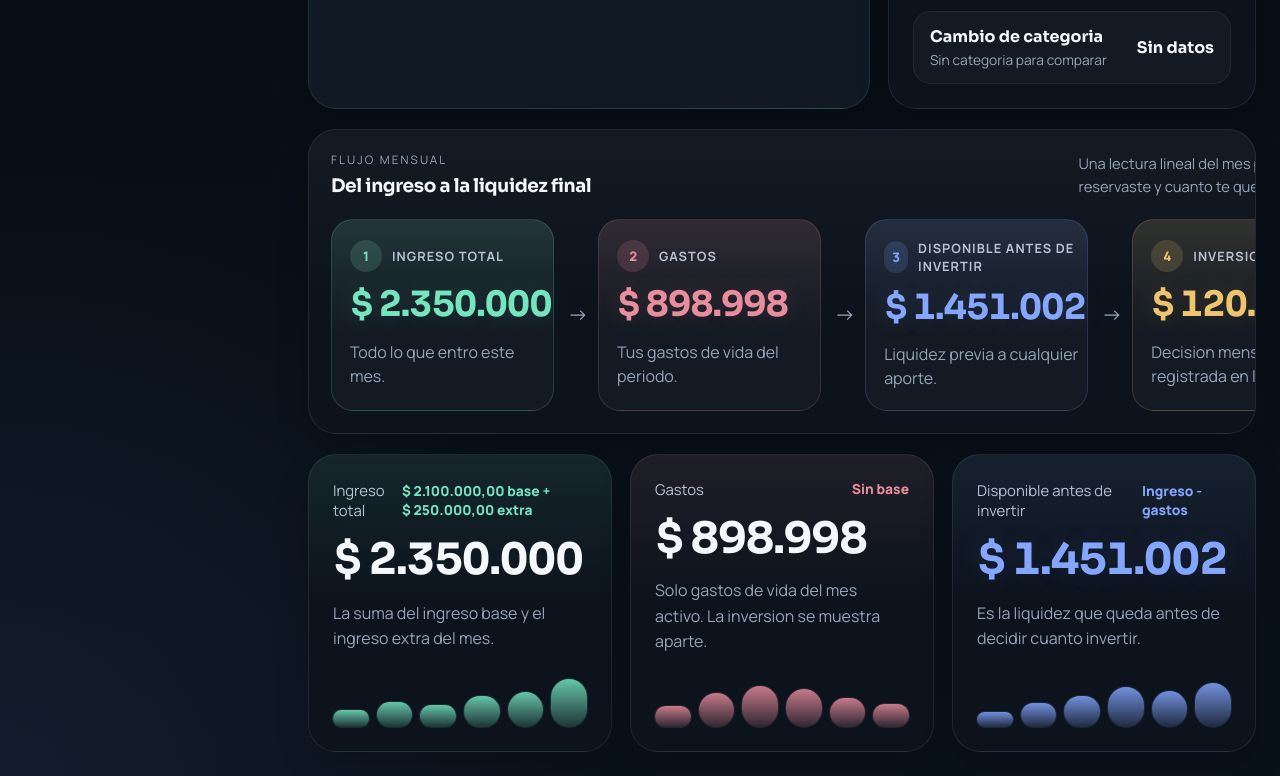
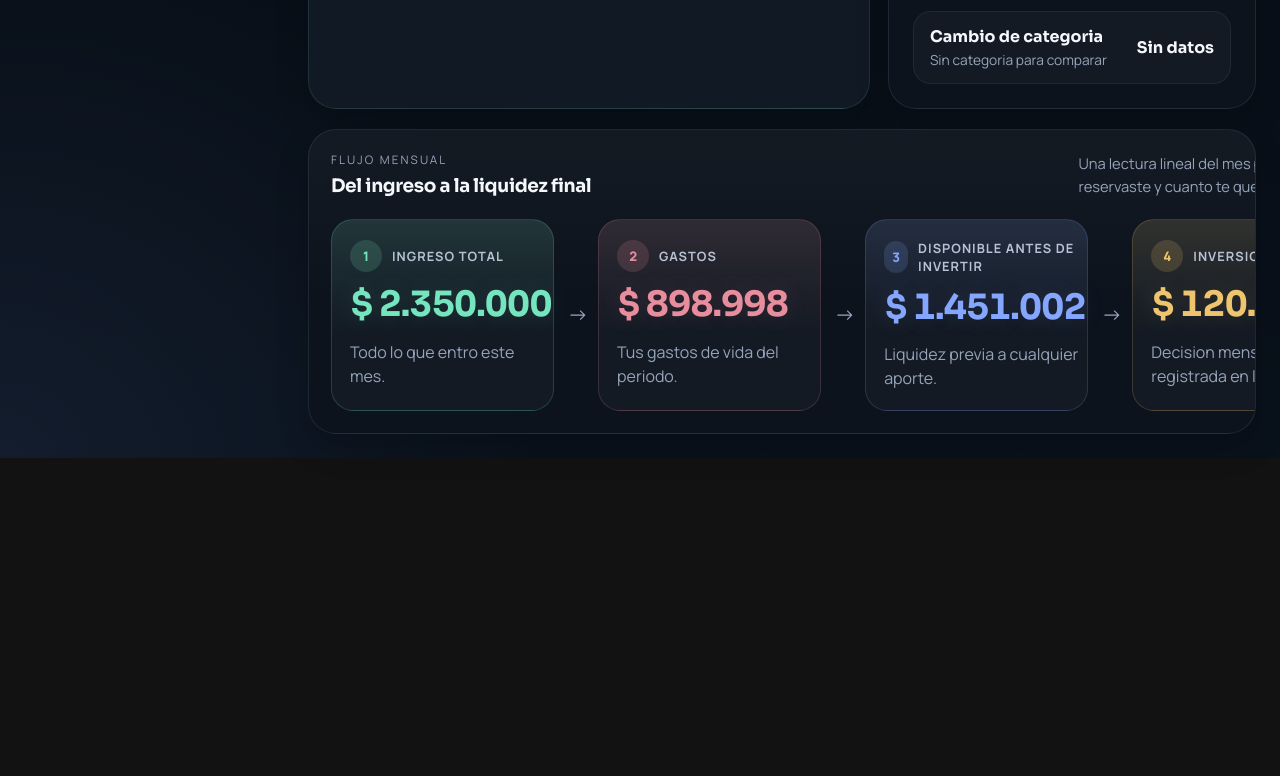
Before and after one commit to alejocalivari/expense-tracker, a plain HTML site: page index.html in a window 1280 px wide. Shown: the part 1015-1791 px from the top of the page. After the commit the page ends 1473 px from the top, so only its background shows below. Drawn offline with Linux system fonts and the light colour scheme.

Commit message:
alpha v1

```diff
--- a/index.html
+++ b/index.html
@@ -164,11 +164,6 @@
             </div>
           </section>
 
-          <section class="kpi-grid">
-            <article class="panel kpi-card kpi-card--income"><div class="kpi-card__header"><span>Ingreso total</span><span class="kpi-card__delta" data-kpi-delta="incomeTotal">Editable</span></div><strong class="kpi-card__value countup" data-kpi="incomeTotal" data-countup="0" data-prefix="$">$0</strong><p class="kpi-card__caption" data-kpi-caption="incomeTotal">Ingreso base mas extra del mes activo.</p><div class="sparkline"><span style="height: 32%;"></span><span style="height: 46%;"></span><span style="height: 40%;"></span><span style="height: 58%;"></span><span style="height: 64%;"></span><span style="height: 88%;"></span></div></article>
-            <article class="panel kpi-card kpi-card--spent"><div class="kpi-card__header"><span>Gastos</span><span class="kpi-card__delta" data-kpi-delta="totalSpent">Sin base</span></div><strong class="kpi-card__value countup" data-kpi="totalSpent" data-countup="0" data-prefix="$">$0</strong><p class="kpi-card__caption" data-kpi-caption="totalSpent">Solo gastos de vida del mes activo. La inversion se muestra aparte.</p><div class="sparkline"><span style="height: 38%;"></span><span style="height: 62%;"></span><span style="height: 76%;"></span><span style="height: 70%;"></span><span style="height: 54%;"></span><span style="height: 43%;"></span></div></article>
-            <article class="panel kpi-card kpi-card--balance"><div class="kpi-card__header"><span>Disponible antes de invertir</span><span class="kpi-card__delta">Ingreso - gastos</span></div><strong class="kpi-card__value countup" data-summary="kpi-available-before-investing" data-countup="0" data-prefix="$">$0</strong><p class="kpi-card__caption">Es la liquidez que queda antes de decidir cuanto invertir.</p><div class="sparkline"><span style="height: 28%;"></span><span style="height: 44%;"></span><span style="height: 58%;"></span><span style="height: 74%;"></span><span style="height: 66%;"></span><span style="height: 82%;"></span></div></article>
-          </section>
           </section>
 
           <section class="dashboard-view view-flujo flow-view is-hidden" data-view="flujo" hidden>
```
